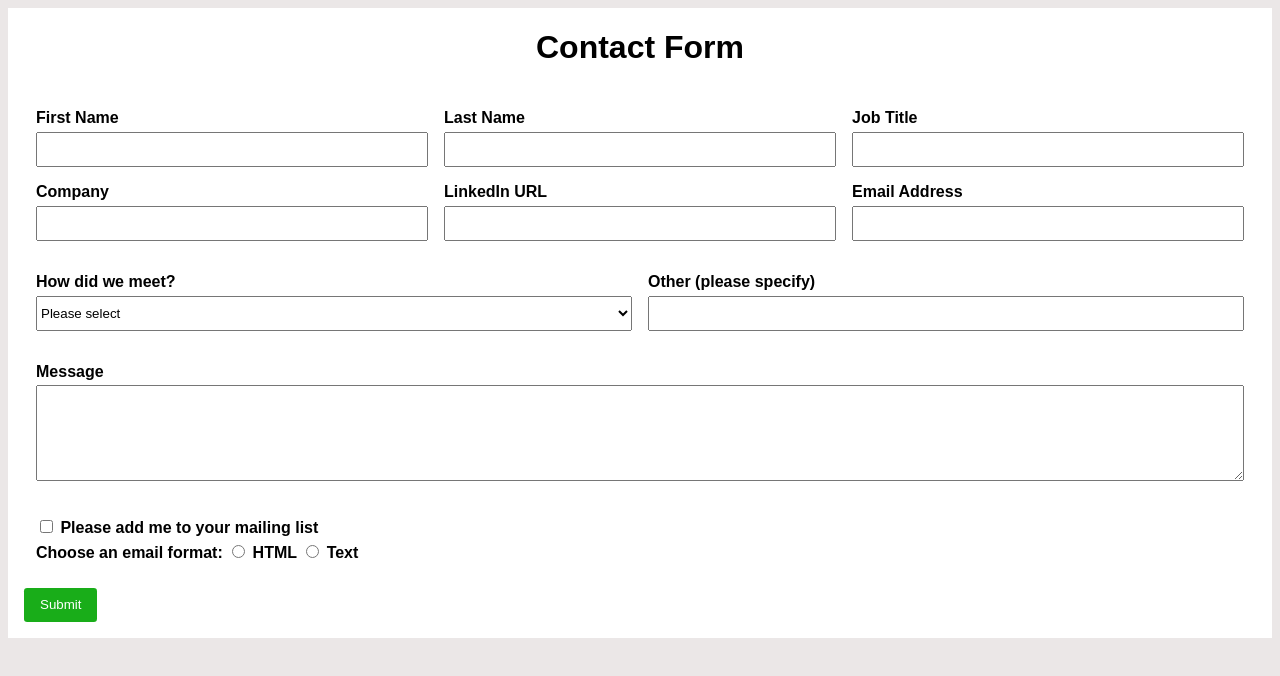
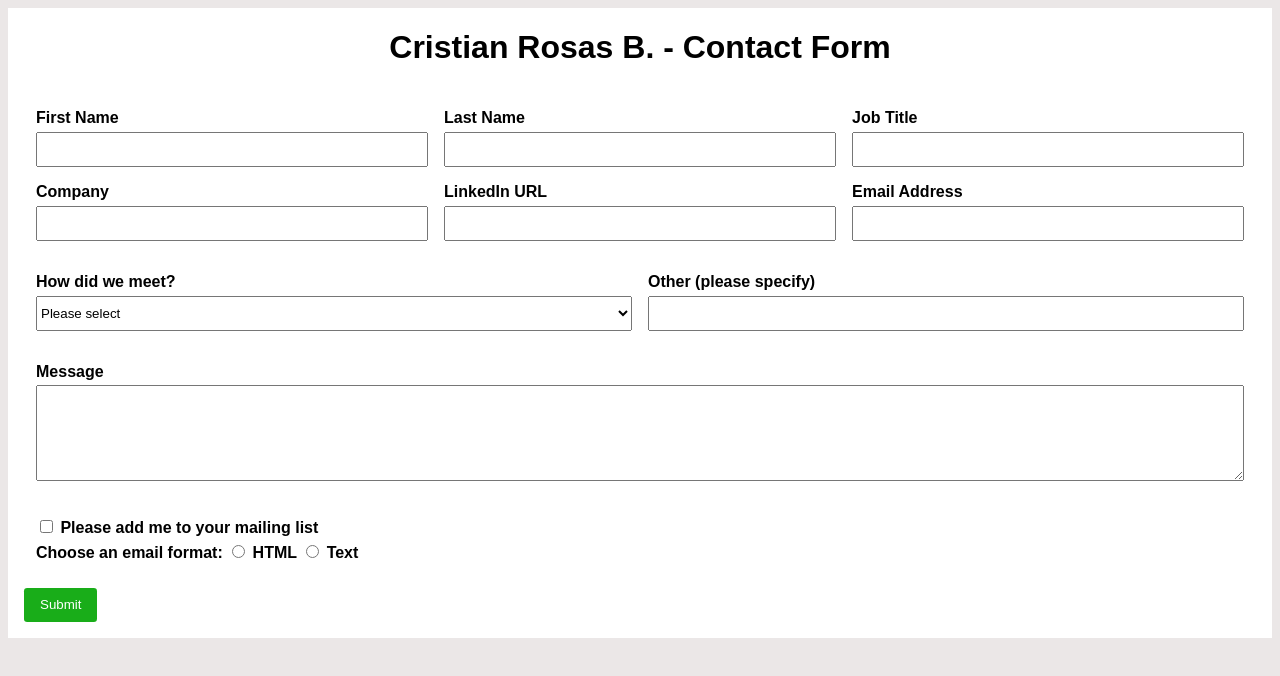
Before and after one commit to CristianRosasBurciaga/Contact-form, a website: page views/home.html in a window 1280 px wide. Drawn offline with Linux system fonts and the light colour scheme.

Commit message:
Added name in h1

```diff
--- a/views/home.html
+++ b/views/home.html
@@ -9,7 +9,7 @@
 </head>
 <body>
     <div id="content-container">
-    <h1>Contact Form</h1>
+    <h1>Cristian Rosas B. - Contact Form</h1>
 
     <form action="#" method="get" id="contact-form">
         <fieldset id="general-info">
```
